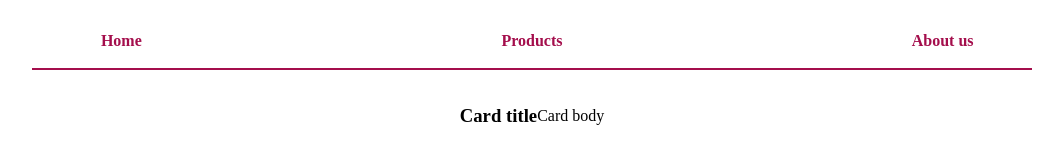
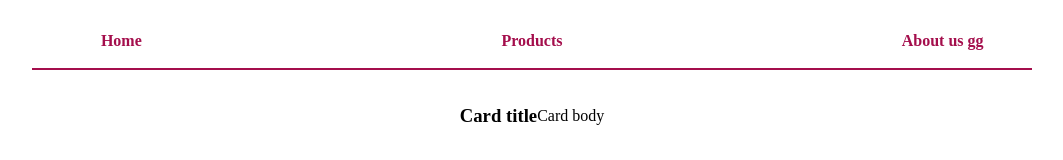
Before and after one commit to naiame-neltheri/upnews, a React (Create React App) app in the folder frontend/: page / in a window 1280 px wide. Shown: the top 160 px of the page, without its empty margins (108-1171 px from the left). Built offline with nearby package versions, Linux system fonts and the light colour scheme.

Commit message:
gg added :)

```diff
--- a/frontend/src/components/navbar.js
+++ b/frontend/src/components/navbar.js
@@ -12,7 +12,7 @@
 				<Link to="/404">Products</Link>
 			</NavItem>
 			<NavItem borderTopRightRadius="5px" borderBottomRightRadius="5px" fontSize={[0,0,1,2]}>
-				<Link to="/about">About us</Link>
+				<Link to="/about">About us gg</Link>
 			</NavItem>
 		</Container>
 	);
```
